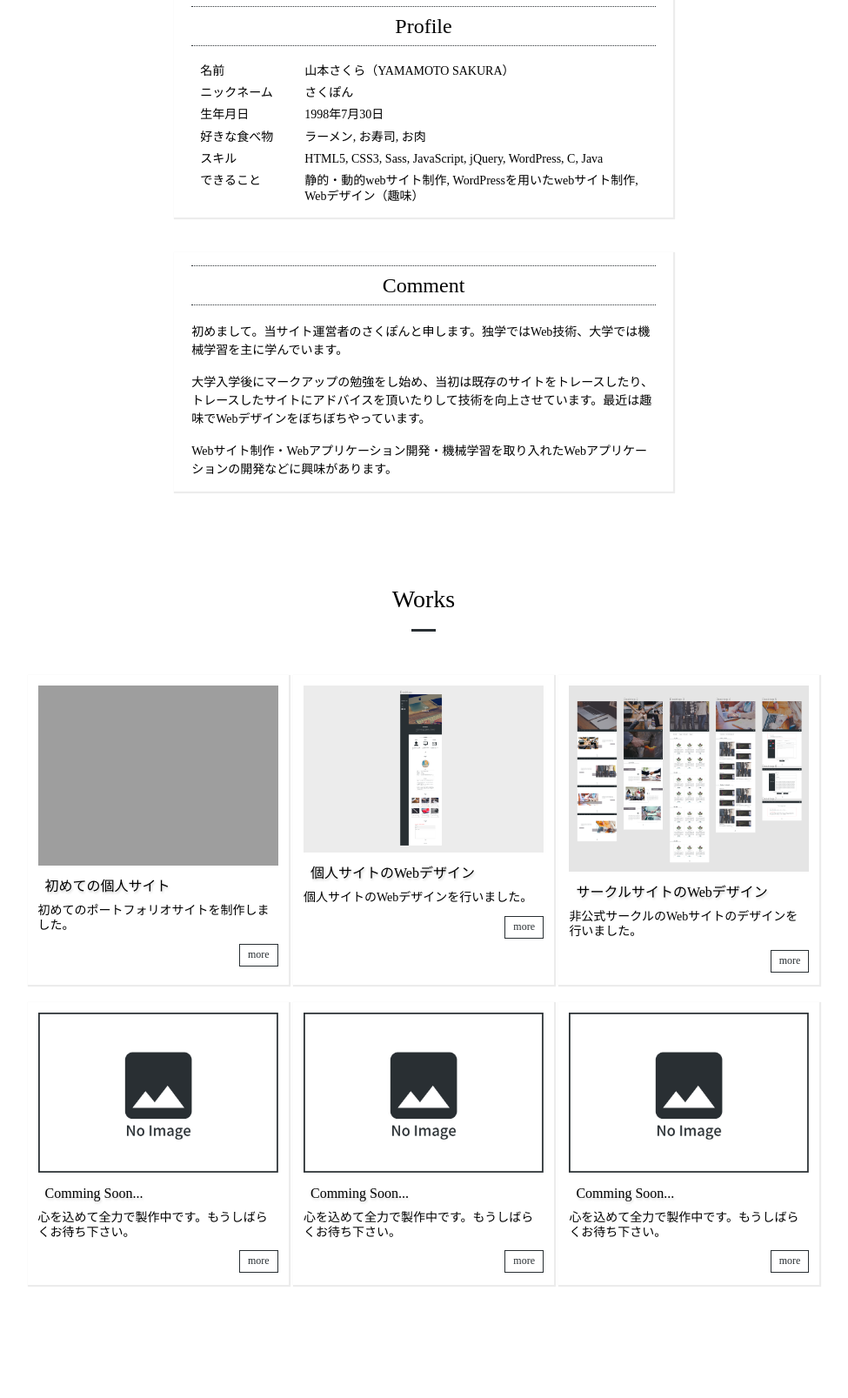
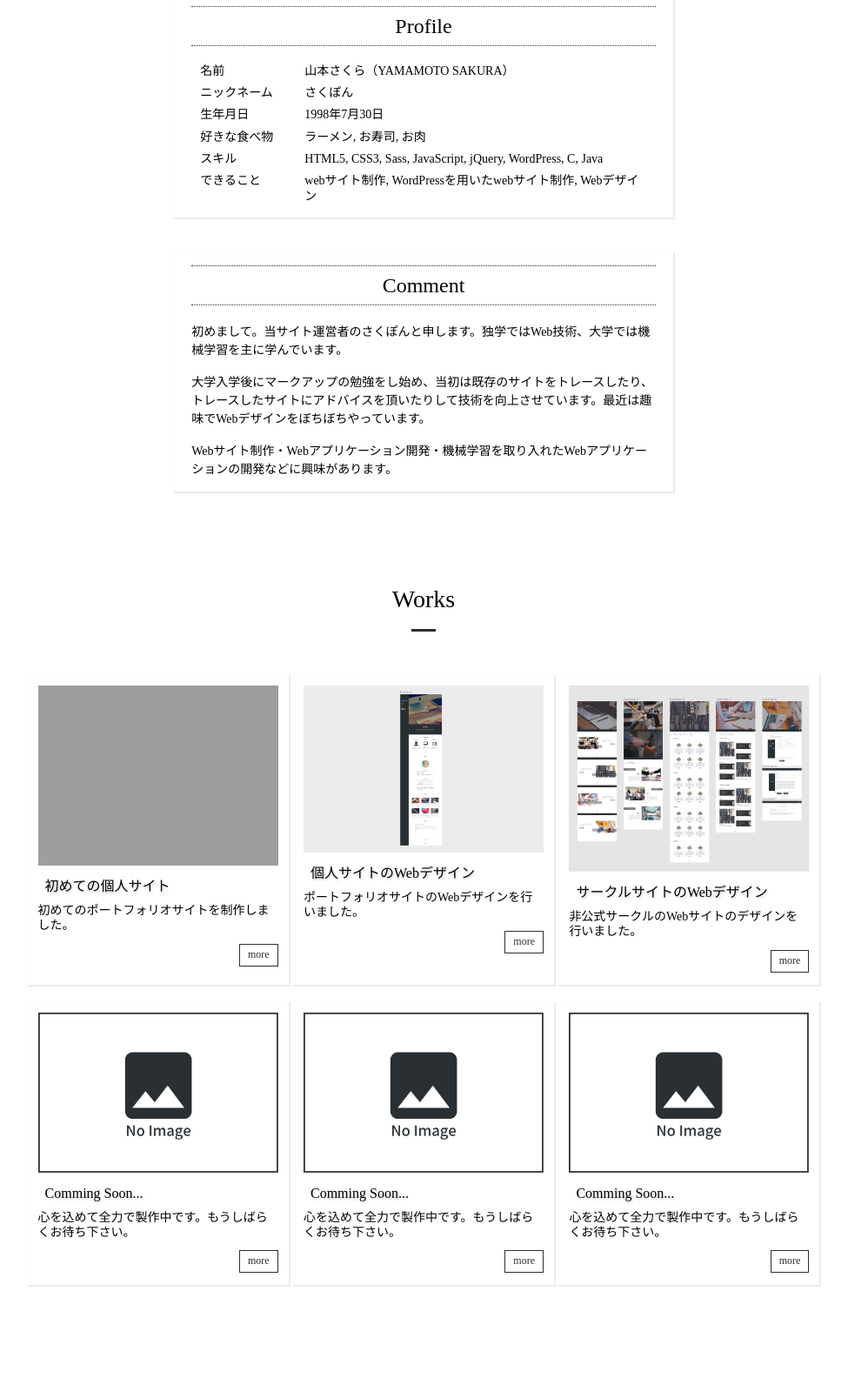
Before and after one commit to sakupon730/portfolio, a PHP site: page / in a window 1280 px wide. Shown: the part 2059-3666 px from the top of the page at 87% size, without its empty margins (281-1256 px from the left). Run offline with PHP 8.4, Linux system fonts and the light colour scheme; style sheets or scripts are compiled from the project's sources; some libraries are stand-ins or nearby versions; grey boxes are pictures that could not be loaded.

Commit message:
no message

```diff
--- a/gulp-file/css/_main.css
+++ b/gulp-file/css/_main.css
@@ -425,7 +425,7 @@ footer {
 }
 
 .pf-list-ctt {
-  width: calc($max-width - 13rem);
+  width: calc($max-width - 14rem);
   float: left;
   line-height: 1.3;
   font-size: 1.4rem;
--- a/gulp-file/css/_main.scss
+++ b/gulp-file/css/_main.scss
@@ -351,7 +351,7 @@ footer{
     }
 }
 .pf-list-ctt{
-    width: calc($max-width - 13rem);
+    width: calc($max-width - 14rem);
     float: left;
     line-height: 1.3;
     font-size: 1.4rem;
--- a/index.php
+++ b/index.php
@@ -148,7 +148,7 @@
                                 <dt class="pf-list"><span><i class="im im-tag"></i></span>スキル</dt>
                                 <dd class="pf-list-ctt">HTML5, CSS3, Sass, JavaScript, jQuery, WordPress, C, Java</dd>
                                 <dt class="pf-list"><span><i class="im im-tag"></i></span>できること</dt>
-                                <dd class="pf-list-ctt">静的・動的webサイト制作, WordPressを用いたwebサイト制作, Webデザイン（趣味）</dd>
+                                <dd class="pf-list-ctt">webサイト制作, WordPressを用いたwebサイト制作, Webデザイン</dd>
                             </dl>
                         </li>
                     </ul>
@@ -193,7 +193,7 @@
                         <figure><img src="./img/works-02.png" alt=""></figure>
                         <h4 class="item-ttl"><span><i class="im im-pencil"></i></span>個人サイトのWebデザイン</h4>
                         <p>
-                            個人サイトのWebデザインを行いました。
+                            ポートフォリオサイトのWebデザインを行いました。
                         </p>
                         <div class="more">
                             <a data-target="modal-area-2" class="click-more">more</a>
@@ -275,11 +275,11 @@
                         <div class="modal-bg"></div>
                         <div class="modal-content" id="close-fixed">
                             <h2><span><i class="im im-pencil"></i></span>個人サイトのWebデザイン</h2>
-                            <figure><img src="./img/works-01.png" alt=""></figure>
+                            <figure><img src="./img/works-02.png" alt=""></figure>
                             <div class="modal-des">
                                 <h3 class="modal-des-ttl">Description</h3>
                                 <p>
-                                    以前更新した<a href="https://github.com/sakupon730/portfolio">ポートフォリオサイト</a>のWebデザインを、「Figma」というSketchと似た機能を持つツールを用いて行いました。完成したサイトとは少々デザインが異なりますが、温かい目で御覧ください。
+                                    以前更新したポートフォリオサイトのWebデザインを、「Figma」というSketchと似た機能を持つツールを用いて行いました。完成したサイトとは少々デザインが異なりますが、温かい目で御覧ください。
                                 </p>
                             </div>
                             <div class="code">
```
